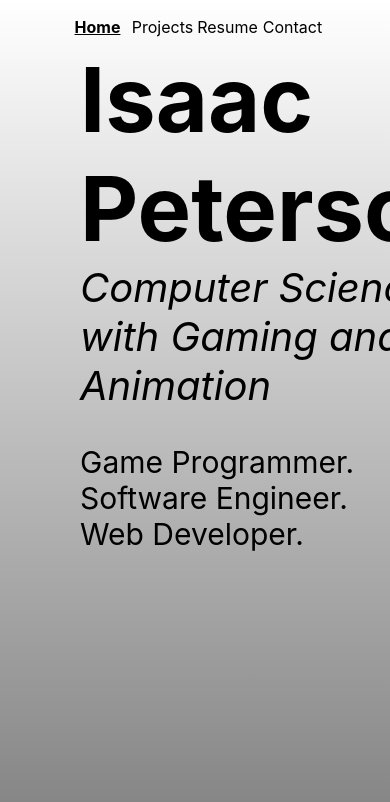
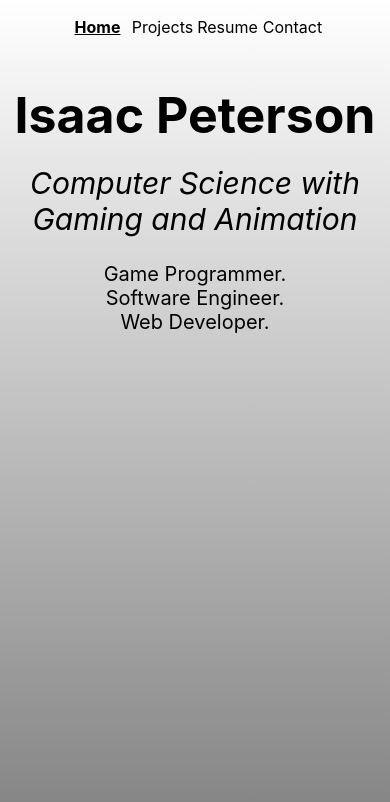
Before and after one commit to IsaacPeterson007/portfolio, a React (Create React App) app: page / in a window 390 px wide. Shown: the top 802 px of the page. Built offline with nearby package versions, Linux system fonts and the light colour scheme.

Commit message:
home page added

```diff
--- a/src/components/Pages/Resume.jsx
+++ b/src/components/Pages/Resume.jsx
@@ -9,9 +9,9 @@ export default class Resume extends Component {
                 <div style={this.pdfStyle()}>
                     <object style={this.pdfStyle()} data={pdf} title="resume">
                         <h2 style={this.errorStyle()}>Sorry, can't render a PDF</h2>
+                        <h3 style={this.downloadButton()}><a href={pdf} download>Download Here</a></h3>
                     </object>
                 </div>
-                    <h3 style={this.downloadButton()}><a href={pdf} download>Download Here</a></h3>
             </Reveal.Fade>
         )
     }
--- a/src/styles/home.css
+++ b/src/styles/home.css
@@ -8,7 +8,6 @@
 .homeWordsContainer {
     justify-content: left;
     margin-left: 80px;
-    z-index: 1;
 }
 
 .homeName {
@@ -34,8 +33,34 @@
 }
 
 .homeProfile {
-    width: 800px;
+    width: 750px;
     opacity: 0.5;
     border-radius: 50%;
     margin: 25px;
 }
+
+@media screen and (max-width: 1250px) {
+    .homeProfileContainer {
+        display: none;
+    }
+
+    .homeWordsContainer {
+        justify-content: center;
+        text-align: center;
+        margin: auto;
+    }
+
+    .homeName {
+        font-size: 50px;
+        margin-top: 40px;
+    }
+
+    .homeDegree {
+        font-size: 30px;
+        margin-top: 20px;
+    }
+
+    .homeTitles {
+        font-size: 20px;
+    }
+}
```
